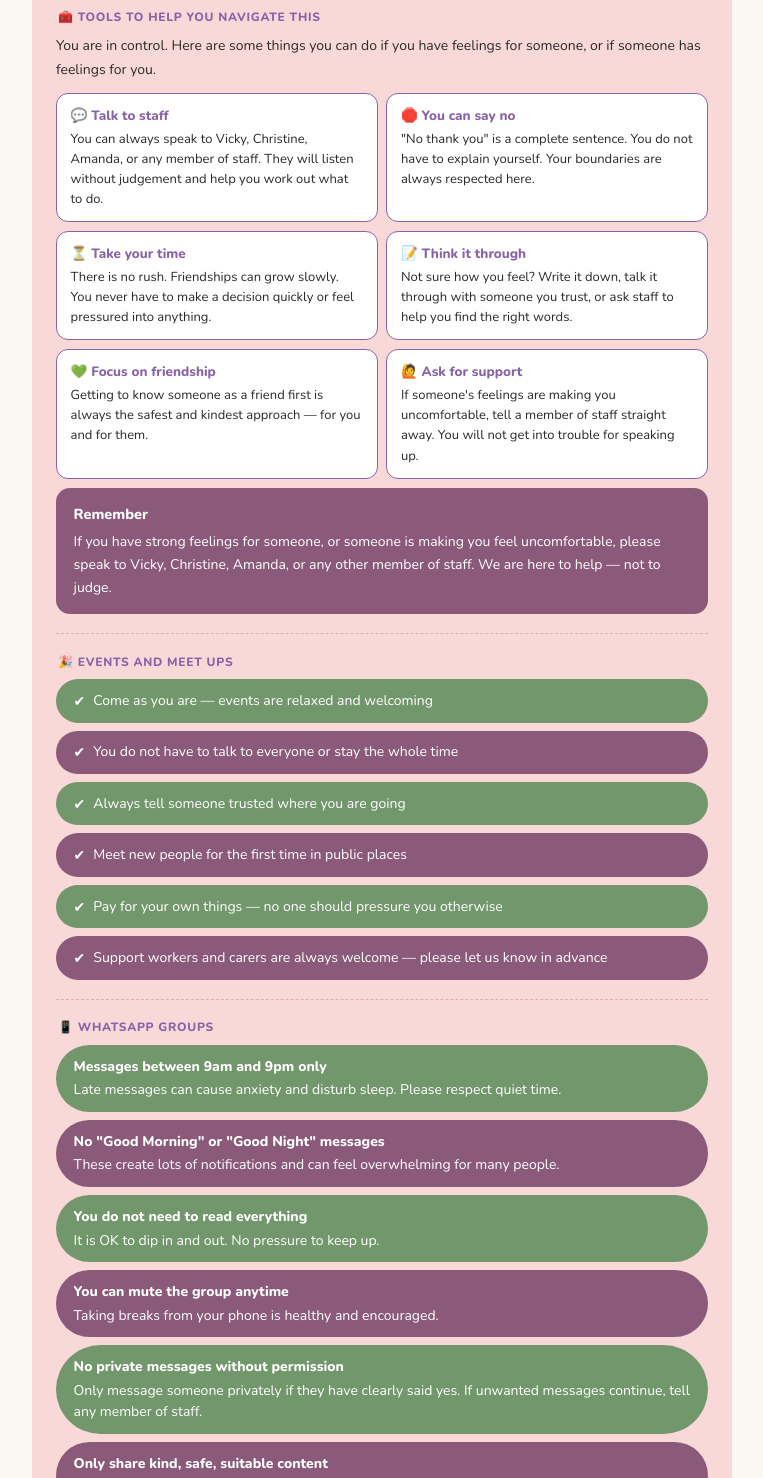
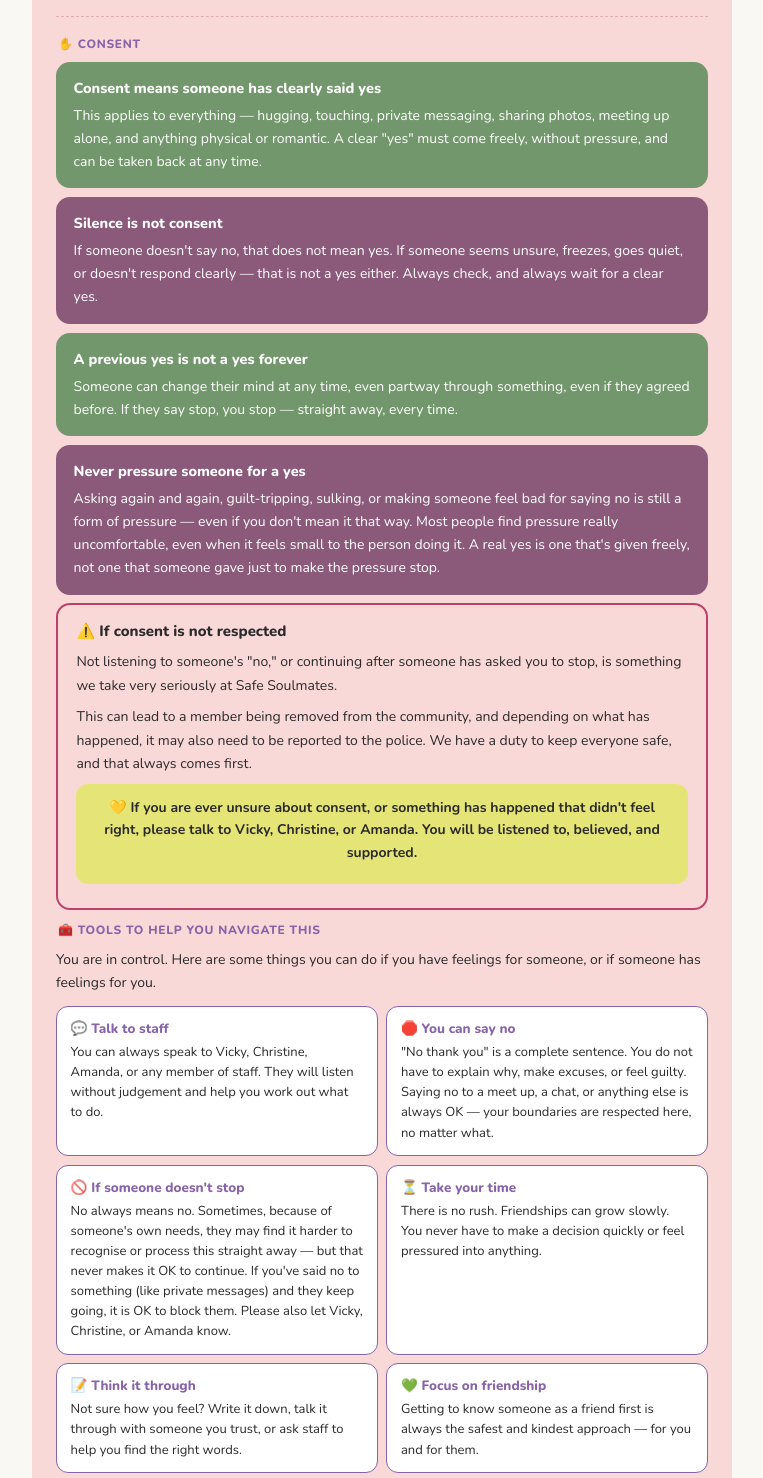
Before and after one commit to MeetUpsPlatform/Community-Guide, a plain HTML site: page index.html in a window 1280 px wide. Shown: the part 1463-2941 px from the top of the page, without its empty margins (258-1021 px from the left). Drawn offline with nearby package versions, Linux system fonts and the light colour scheme.

Commit message:
Add files via upload

```diff
--- a/index.html
+++ b/index.html
@@ -103,6 +103,36 @@ body { background: #FAF8F3; font-family: 'Nunito', sans-serif; padding: 2rem 1re
     </div>
   </div>
 
+  <hr class="divider">
+
+  <!-- CONSENT -->
+  <p class="sec-label">✋ Consent</p>
+
+  <div class="flat g">
+    <p><strong>Consent means someone has clearly said yes</strong>This applies to everything — hugging, touching, private messaging, sharing photos, meeting up alone, and anything physical or romantic. A clear "yes" must come freely, without pressure, and can be taken back at any time.</p>
+  </div>
+
+  <div class="flat p">
+    <p><strong>Silence is not consent</strong>If someone doesn't say no, that does not mean yes. If someone seems unsure, freezes, goes quiet, or doesn't respond clearly — that is not a yes either. Always check, and always wait for a clear yes.</p>
+  </div>
+
+  <div class="flat g">
+    <p><strong>A previous yes is not a yes forever</strong>Someone can change their mind at any time, even partway through something, even if they agreed before. If they say stop, you stop — straight away, every time.</p>
+  </div>
+
+  <div class="flat p">
+    <p><strong>Never pressure someone for a yes</strong>Asking again and again, guilt-tripping, sulking, or making someone feel bad for saying no is still a form of pressure — even if you don't mean it that way. Most people find pressure really uncomfortable, even when it feels small to the person doing it. A real yes is one that's given freely, not one that someone gave just to make the pressure stop.</p>
+  </div>
+
+  <div class="border-box" style="border-color:#BC4367; margin-top:0.55rem;">
+    <h3>⚠️ If consent is not respected</h3>
+    <p>Not listening to someone's "no," or continuing after someone has asked you to stop, is something we take very seriously at Safe Soulmates.</p>
+    <p>This can lead to a member being removed from the community, and depending on what has happened, it may also need to be reported to the police. We have a duty to keep everyone safe, and that always comes first.</p>
+    <div class="yellow-box">
+      <p>💛 If you are ever unsure about consent, or something has happened that didn't feel right, please talk to Vicky, Christine, or Amanda. You will be listened to, believed, and supported.</p>
+    </div>
+  </div>
+
   <!-- TOOLS -->
   <p class="sec-label" style="margin-top:0.75rem;">🧰 Tools to help you navigate this</p>
   <p style="font-size:14px;color:#2a2a2a;line-height:1.65;margin-bottom:0.75rem;">You are in control. Here are some things you can do if you have feelings for someone, or if someone has feelings for you.</p>
@@ -114,7 +144,11 @@ body { background: #FAF8F3; font-family: 'Nunito', sans-serif; padding: 2rem 1re
     </div>
     <div class="tool-card">
       <h4>🛑 You can say no</h4>
-      <p>"No thank you" is a complete sentence. You do not have to explain yourself. Your boundaries are always respected here.</p>
+      <p>"No thank you" is a complete sentence. You do not have to explain why, make excuses, or feel guilty. Saying no to a meet up, a chat, or anything else is always OK — your boundaries are respected here, no matter what.</p>
+    </div>
+    <div class="tool-card">
+      <h4>🚫 If someone doesn't stop</h4>
+      <p>No always means no. Sometimes, because of someone's own needs, they may find it harder to recognise or process this straight away — but that never makes it OK to continue. If you've said no to something (like private messages) and they keep going, it is OK to block them. Please also let Vicky, Christine, or Amanda know.</p>
     </div>
     <div class="tool-card">
       <h4>⏳ Take your time</h4>
@@ -146,8 +180,22 @@ body { background: #FAF8F3; font-family: 'Nunito', sans-serif; padding: 2rem 1re
   <div class="pill p"><span>✔</span><p>You do not have to talk to everyone or stay the whole time</p></div>
   <div class="pill g"><span>✔</span><p>Always tell someone trusted where you are going</p></div>
   <div class="pill p"><span>✔</span><p>Meet new people for the first time in public places</p></div>
-  <div class="pill g"><span>✔</span><p>Pay for your own things — no one should pressure you otherwise</p></div>
-  <div class="pill p"><span>✔</span><p>Support workers and carers are always welcome — please let us know in advance</p></div>
+
+  <div class="flat g">
+    <p><strong>Pay for your own things</strong>This saves you worrying about bills or feeling pressure to pay for others. For most meet ups, you can simply drink water and bring your own food — you don't need to spend a penny.</p>
+  </div>
+
+  <div class="flat p">
+    <p><strong>Bring whatever helps you feel comfortable</strong>Fidgets, support animals, toys — anything that helps. Take breaks whenever you need to. We are a neurodivergent-friendly space, and that means doing what works for you.</p>
+  </div>
+
+  <div class="border-box" style="border-color:#8863A8; margin-top:0.55rem;">
+    <h3>🌈 If you feel a bit uncomfortable</h3>
+    <p>We meet lots of different people — all lovely, but everyone has their own personality, and we embrace that. We want everyone to feel comfortable, but we also ask for patience with one another.</p>
+    <p>Our community is wonderfully diverse, from non-speaking members to people with degrees, and everything in between. Please be patient — with others, and with yourself.</p>
+  </div>
+
+  <div class="pill g" style="margin-top:0.55rem;"><span>✔</span><p>Support workers and carers are always welcome — please let us know in advance</p></div>
 
   <hr class="divider">
 
@@ -186,6 +234,12 @@ body { background: #FAF8F3; font-family: 'Nunito', sans-serif; padding: 2rem 1re
 
   <hr class="divider">
 
+  <div class="intro-box" style="background:#8863A8;">
+    <p>💛 Be kind. Be patient. Learn from each other.<br>Together, we can build a world where everyone is accepted.</p>
+  </div>
+
+  <hr class="divider">
+
   <!-- CONSEQUENCES -->
   <div class="warn-box">
     <p>If the rules are not followed, someone may be asked to leave the community. This is to keep Safe Soulmates safe, calm, and kind for everyone. ✗</p>
```
